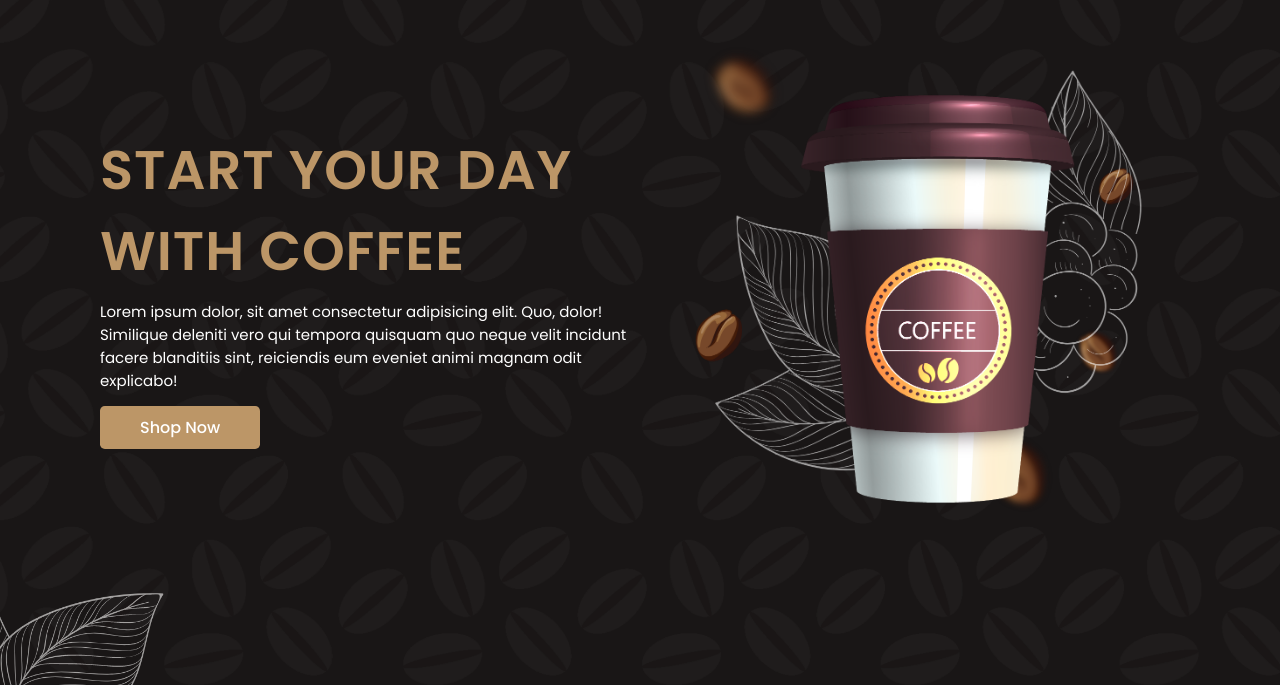
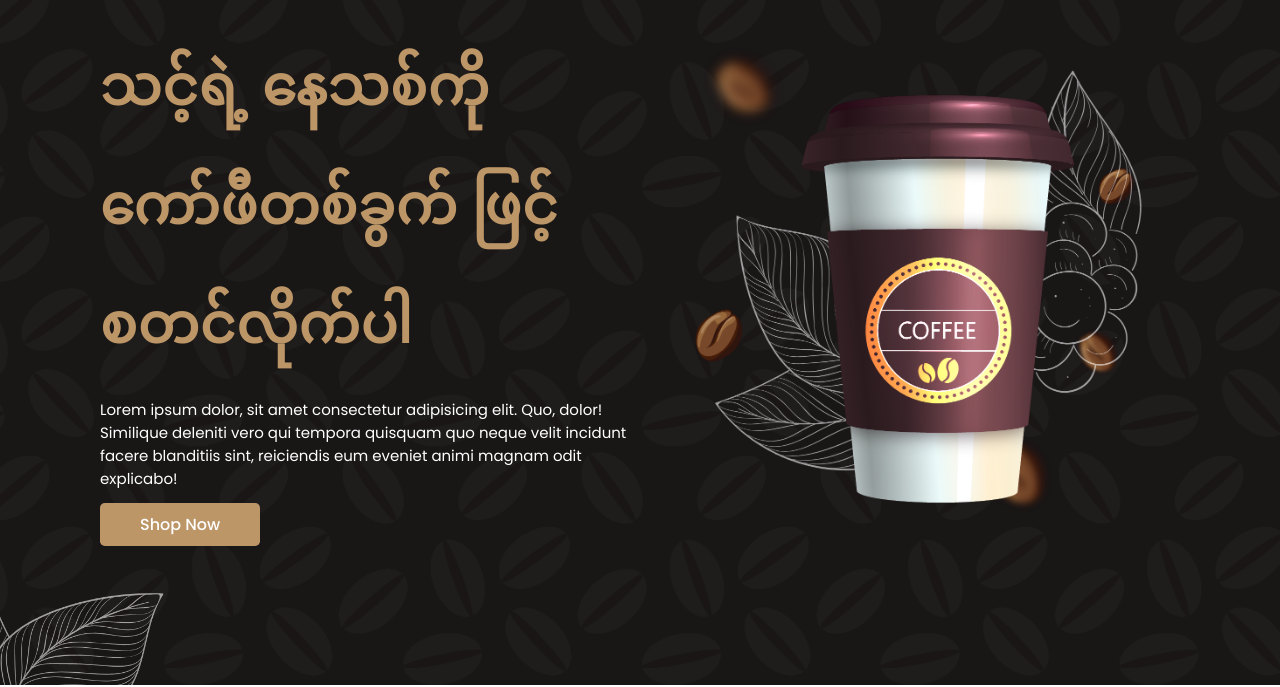
Before and after one commit to HappyLeo-apn/Coffee_shop, a plain HTML site: page index.html in a window 1280 px wide. Shown: the part 115-802 px from the top of the page. Drawn offline with nearby package versions, Linux system fonts and the light colour scheme.

Commit message:
language change for heading

```diff
--- a/index.html
+++ b/index.html
@@ -48,8 +48,7 @@
     <section class="home" id="home">
       <div class="home-text">
         <h1>
-          Start your day <br />
-          with coffee
+          သင့်ရဲ့ နေသစ်ကို ကော်ဖီတစ်ခွက် ဖြင့် စတင်လိုက်ပါ
         </h1>
         <p>
           Lorem ipsum dolor, sit amet consectetur adipisicing elit. Quo, dolor!
```
